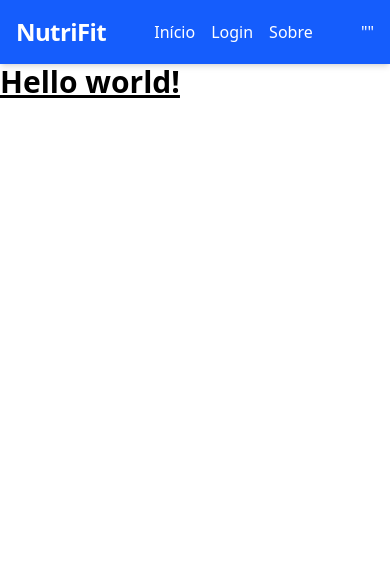
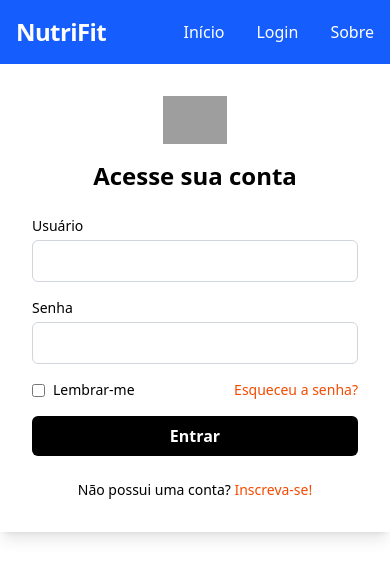
Before and after one commit to FabricioLourenco/nutrifit-web, a Next.js app: page / in a window 390 px wide. Shown: the top 578 px of the page. Built offline with nearby package versions, Linux system fonts and the light colour scheme; grey boxes are pictures that could not be loaded.

Commit message:
componentizacao-ajustelogin-criacaotelainscreva-se

```diff
--- /dev/null
+++ b/app/components/Button.tsx
@@ -0,0 +1,20 @@
+interface ButtonProps {
+  children: React.ReactNode;
+  type: "submit" | "button";
+  className?: string;
+}
+
+export default function Button({
+  children,
+  type,
+  className = "",
+}: ButtonProps) {
+  return (
+    <button
+      type={type}
+      className={`w-full py-2 px-4 bg-blue-600 text-white rounded-md hover:bg-blue-700 transition-colors ${className}`}
+    >
+      {children}
+    </button>
+  );
+}
--- /dev/null
+++ b/app/components/Carousel.tsx
@@ -0,0 +1,29 @@
+// app/components/Carousel.tsx
+
+import { useState, useEffect } from "react";
+
+const images = ["/login/img1.jpg", "/login/img2.jpg", "/login/img3.jpg"];
+
+const Carousel = () => {
+  const [current, setCurrent] = useState(0);
+
+  useEffect(() => {
+    const interval = setInterval(() => {
+      setCurrent((prev) => (prev + 1) % images.length);
+    }, 5000);
+    return () => clearInterval(interval);
+  }, []);
+
+  return (
+    <div className="hidden md:flex md:w-[70%] items-center justify-center relative overflow-hidden">
+      <img
+        src={images[current]}
+        alt="Carrossel"
+        className="object-cover w-full h-full transition-all duration-700"
+      />
+      <div className="absolute inset-0 bg-black/40" />
+    </div>
+  );
+};
+
+export default Carousel;
--- a/app/components/Header.tsx
+++ b/app/components/Header.tsx
@@ -5,12 +5,14 @@ import Link from "next/link";
 export default function Header() {
   return (
     <header className="bg-blue-600 text-white shadow-md">
-      <div className="max-w-7xl mx-auto px-4 py-4 flex justify-between items-center">
+      <div className="max-w-7xl mx-auto px-4 py-4 flex items-center justify-between">
+        {/* Título à esquerda */}
         <Link href="/" className="text-2xl font-bold tracking-tight">
           NutriFit
         </Link>
 
-        <nav className="space-x-4">
+        {/* Navegação à direita */}
+        <nav className="flex space-x-8">
           <Link href="/" className="hover:text-gray-300 transition-colors">
             Início
           </Link>
@@ -26,7 +28,7 @@ export default function Header() {
           >
             Sobre
           </Link>
-        </nav>""
+        </nav>
       </div>
     </header>
   );
--- /dev/null
+++ b/app/components/InputField.tsx
@@ -0,0 +1,30 @@
+interface InputFieldProps {
+  label: string;
+  type: string;
+  id: string;
+  placeholder: string;
+  required?: boolean;
+}
+
+export default function InputField({
+  label,
+  type,
+  id,
+  placeholder,
+  required = false,
+}: InputFieldProps) {
+  return (
+    <div className="mb-4">
+      <label htmlFor={id} className="block text-sm font-medium text-gray-700">
+        {label}
+      </label>
+      <input
+        type={type}
+        id={id}
+        placeholder={placeholder}
+        required={required}
+        className="mt-1 block w-full px-4 py-2 border border-gray-300 rounded-md shadow-sm focus:outline-none focus:ring-2 focus:ring-blue-600 focus:border-blue-600"
+      />
+    </div>
+  );
+}
--- /dev/null
+++ b/app/components/LoginForm.tsx
@@ -0,0 +1,62 @@
+"use client";
+
+import Link from "next/link"; // Importando o componente Link
+
+const LoginForm = () => {
+  return (
+    <div className="w-full md:w-[30%] flex items-center justify-center bg-white p-8 shadow-lg">
+      <div className="w-full max-w-sm space-y-6">
+        <div className="text-center">
+          <img src="/logo.svg" alt="Logo" className="mx-auto mb-4 h-12" />
+          <h2 className="text-2xl font-bold">Acesse sua conta</h2>
+        </div>
+
+        <form className="space-y-4">
+          <div>
+            <label className="block text-sm font-medium mb-1">Usuário</label>
+            <input
+              type="text"
+              className="w-full px-4 py-2 border border-gray-300 rounded-md focus:outline-none focus:ring-2 focus:ring-orange-500"
+            />
+          </div>
+
+          <div>
+            <label className="block text-sm font-medium mb-1">Senha</label>
+            <input
+              type="password"
+              className="w-full px-4 py-2 border border-gray-300 rounded-md focus:outline-none focus:ring-2 focus:ring-orange-500"
+            />
+          </div>
+
+          <div className="flex items-center justify-between">
+            <label className="flex items-center text-sm">
+              <input type="checkbox" className="mr-2" />
+              Lembrar-me
+            </label>
+            <a href="#" className="text-sm text-orange-600 hover:underline">
+              Esqueceu a senha?
+            </a>
+          </div>
+
+          <button
+            type="submit"
+            className="w-full py-2 bg-black text-white font-semibold rounded-md hover:bg-gray-800 transition"
+          >
+            Entrar
+          </button>
+        </form>
+
+        <p className="text-center text-sm">
+          Não possui uma conta?{" "}
+          <Link href="/inscreva-se" passHref>
+            <span className="text-orange-600 hover:underline cursor-pointer">
+              Inscreva-se!
+            </span>
+          </Link>
+        </p>
+      </div>
+    </div>
+  );
+};
+
+export default LoginForm;
--- /dev/null
+++ b/app/components/PageWrapper.tsx
@@ -0,0 +1,11 @@
+export default function PageWrapper({
+  children,
+}: {
+  children: React.ReactNode;
+}) {
+  return (
+    <div className="min-h-screen bg-gray-100 flex items-center justify-center">
+      {children}
+    </div>
+  );
+}
--- /dev/null
+++ b/app/components/SignupForm.tsx
@@ -0,0 +1,63 @@
+"use client";
+
+export default function SignupForm() {
+  return (
+    <div className="w-full md:w-1/2 p-8 bg-white shadow-md rounded-lg flex flex-col justify-center">
+      <h2 className="text-2xl font-bold mb-6 text-center">Inscreva-se</h2>
+      <form className="space-y-4">
+        <div>
+          <label className="block text-sm font-medium text-gray-700" htmlFor="nome">Nome</label>
+          <input
+            type="text"
+            id="nome"
+            name="nome"
+            placeholder="Digite seu nome"
+            className="w-full p-3 border border-gray-300 rounded-lg focus:outline-none focus:ring-2 focus:ring-blue-500"
+          />
+        </div>
+
+        <div>
+          <label className="block text-sm font-medium text-gray-700" htmlFor="email">Email</label>
+          <input
+            type="email"
+            id="email"
+            name="email"
+            placeholder="Digite seu email"
+            className="w-full p-3 border border-gray-300 rounded-lg focus:outline-none focus:ring-2 focus:ring-blue-500"
+          />
+        </div>
+
+        <div>
+          <label className="block text-sm font-medium text-gray-700" htmlFor="senha">Senha</label>
+          <input
+            type="password"
+            id="senha"
+            name="senha"
+            placeholder="Digite sua senha"
+            className="w-full p-3 border border-gray-300 rounded-lg focus:outline-none focus:ring-2 focus:ring-blue-500"
+          />
+        </div>
+
+        <div>
+          <label className="block text-sm font-medium text-gray-700" htmlFor="confirmar-senha">Confirmar Senha</label>
+          <input
+            type="password"
+            id="confirmar-senha"
+            name="confirmar-senha"
+            placeholder="Confirme sua senha"
+            className="w-full p-3 border border-gray-300 rounded-lg focus:outline-none focus:ring-2 focus:ring-blue-500"
+          />
+        </div>
+
+        <div className="mt-6">
+          <button
+            type="submit"
+            className="w-full py-3 bg-blue-600 text-white font-bold rounded-lg hover:bg-blue-700 transition-colors"
+          >
+            Criar Conta
+          </button>
+        </div>
+      </form>
+    </div>
+  );
+}
--- /dev/null
+++ b/app/inscreva-se/page.tsx
@@ -0,0 +1,16 @@
+"use client";
+
+import Carousel from "../components/Carousel";  // Importando o carrossel
+import SignupForm from "../components/SignupForm";  // Formulário de inscrição
+
+export default function SignupPage() {
+  return (
+    <div className="flex h-screen w-full flex-col md:flex-row">
+      {/* Carrossel */}
+      <Carousel />
+
+      {/* Área de Inscrição */}
+      <SignupForm />
+    </div>
+  );
+}
--- a/app/page.tsx
+++ b/app/page.tsx
@@ -1,10 +1,18 @@
-import Image from "next/image";
-import styles from "./page.module.css";
+// app/home/page.tsx
 
-export default function Home() {
+"use client";
+
+import Carousel from "./components/Carousel";
+import LoginForm from "./components/LoginForm";
+
+export default function LoginPage() {
   return (
-    <h1 className="text-3xl font-bold underline">
-      Hello world!
-    </h1>
-  )
+    <div className="flex h-screen w-full flex-col md:flex-row">
+      {/* Carrossel */}
+      <Carousel />
+
+      {/* Área de Login */}
+      <LoginForm />
+    </div>
+  );
 }
```
